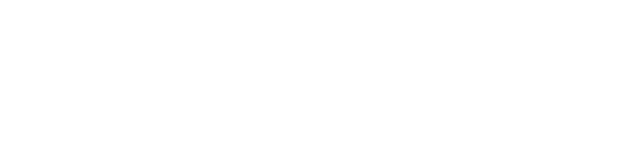
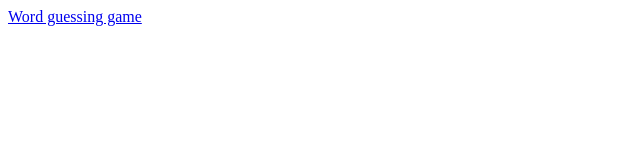
Before and after one commit to jsf80238/utility, a plain HTML site: page index.html in a window 1280 px wide. Shown: the whole page, without its empty margins (0-640 px from the left). Drawn offline with Linux system fonts and the light colour scheme.

Commit message:
Update index.html

```diff
--- a/index.html
+++ b/index.html
@@ -1,6 +1,9 @@
 <!DOCTYPE html>
 <html lang="en-US">
 <head>
-<meta http-equiv="refresh" content="0; URL="word-guessing-game.html" />
+<!-- <meta http-equiv="refresh" content="0; URL="word-guessing-game.html" /> -->
 </head>
+  <body>
+    <a href="word-guessing-game.html">Word guessing game</a>
+  </body>
 </html>
```
